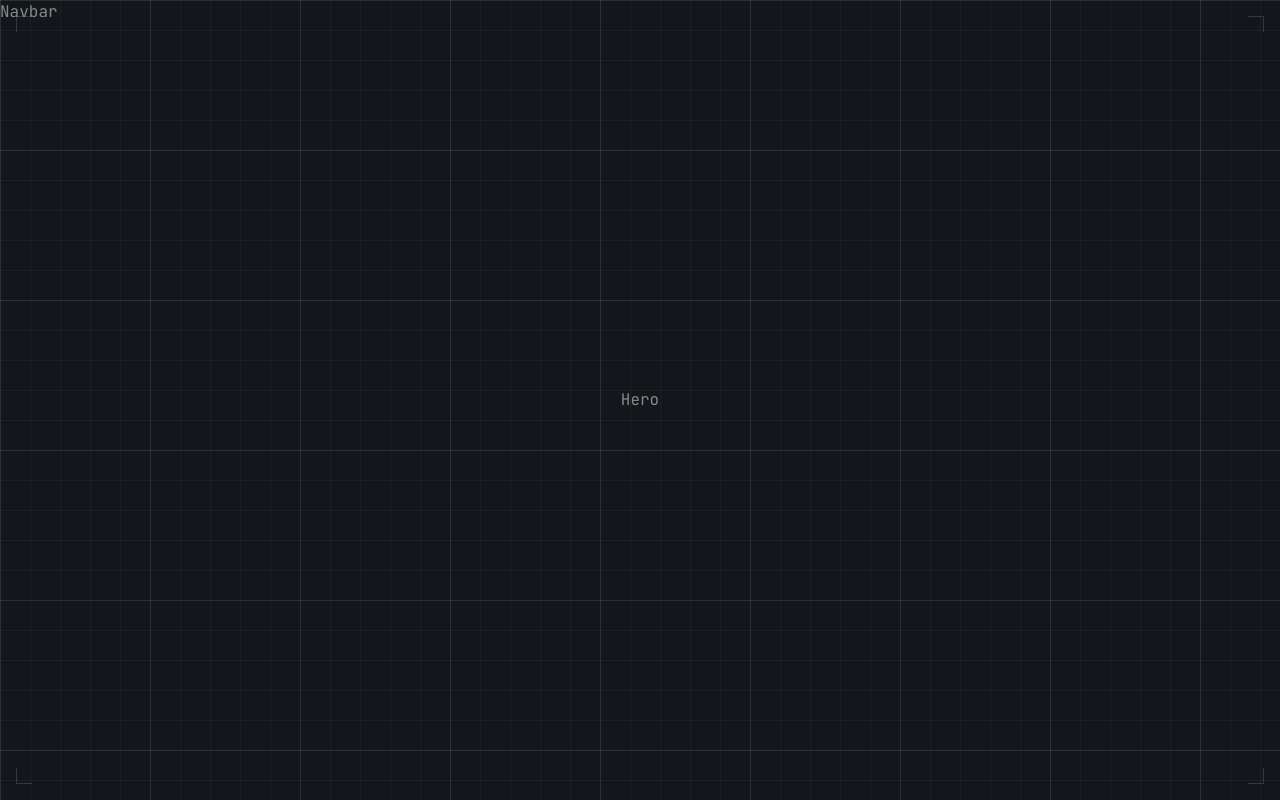
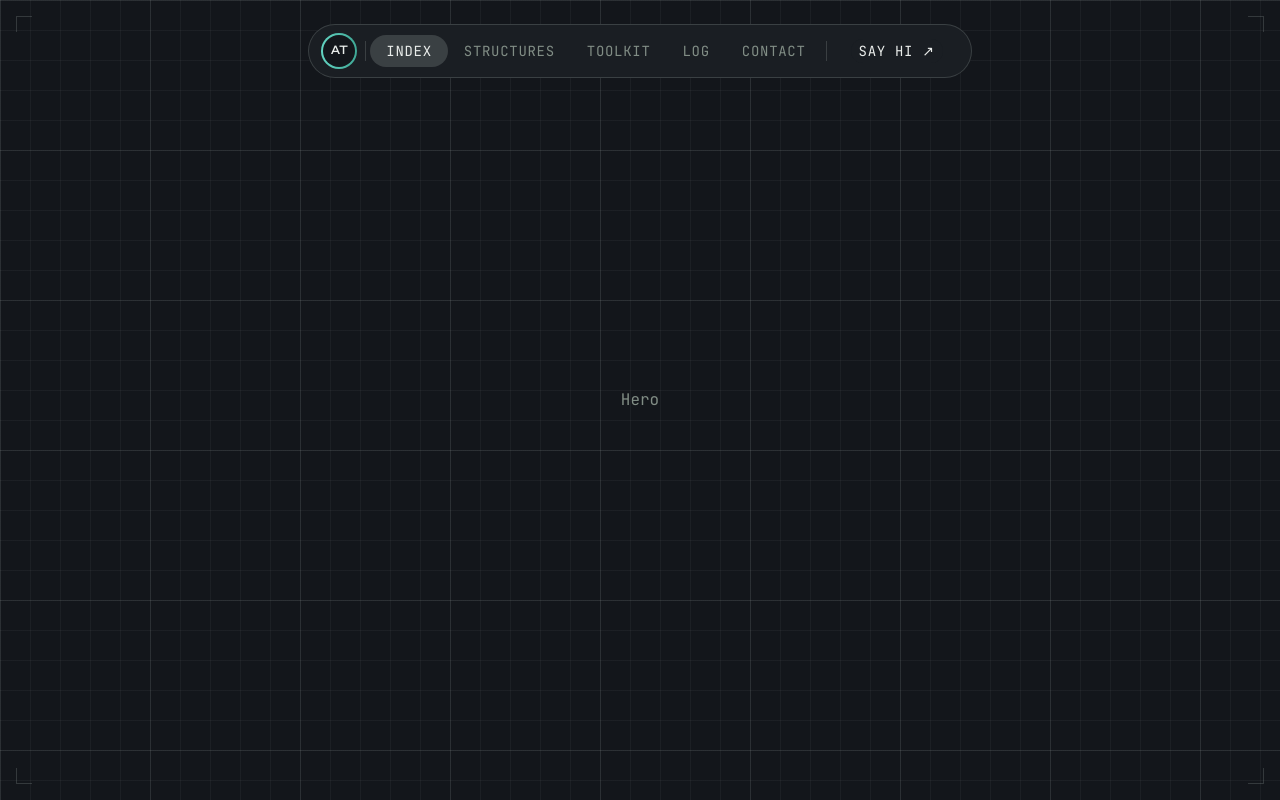
Before and after one commit to at350/personal-website, a React (Vite) app: page / in a window 1280 px wide. Shown: the top 800 px of the page. Built offline with nearby package versions, Linux system fonts and the light colour scheme.

Commit message:
feat: floating navbar with active section tracking + smooth scroll

```diff
--- a/src/components/Navbar.tsx
+++ b/src/components/Navbar.tsx
@@ -1,4 +1,71 @@
-// src/components/Navbar.tsx (stub)
+import { useEffect, useState } from 'react'
+import { scrollToId } from '../lib/smoothScroll'
+
+const LINKS: { label: string; id: string }[] = [
+  { label: 'Index', id: 'top' },
+  { label: 'Structures', id: 'structures' },
+  { label: 'Toolkit', id: 'toolkit' },
+  { label: 'Log', id: 'log' },
+  { label: 'Contact', id: 'contact' },
+]
+
 export default function Navbar() {
-  return <nav className="fixed inset-x-0 top-0 z-50 font-mono text-muted">Navbar</nav>
+  const [scrolled, setScrolled] = useState(false)
+  const [active, setActive] = useState('top')
+
+  useEffect(() => {
+    const onScroll = () => setScrolled(window.scrollY > 100)
+    onScroll()
+    window.addEventListener('scroll', onScroll, { passive: true })
+    return () => window.removeEventListener('scroll', onScroll)
+  }, [])
+
+  useEffect(() => {
+    const obs = new IntersectionObserver(
+      (entries) => {
+        entries.forEach((e) => { if (e.isIntersecting) setActive(e.target.id) })
+      },
+      { rootMargin: '-45% 0px -45% 0px' },
+    )
+    LINKS.forEach(({ id }) => {
+      const el = document.getElementById(id)
+      if (el) obs.observe(el)
+    })
+    return () => obs.disconnect()
+  }, [])
+
+  return (
+    <nav className="fixed inset-x-0 top-0 z-50 flex justify-center px-4 pt-4 md:pt-6">
+      <div className={`inline-flex items-center rounded-full border border-stroke bg-surface px-2 py-2 backdrop-blur-md transition-shadow ${scrolled ? 'shadow-md shadow-black/20' : ''}`}>
+        {/* logo node */}
+        <button onClick={() => scrollToId('top')} className="group relative mx-1 grid h-9 w-9 place-items-center transition-transform hover:scale-110" aria-label="Top">
+          <span className="accent-gradient absolute inset-0 rounded-full transition-transform duration-500 group-hover:[transform:rotate(-180deg)]" />
+          <span className="absolute inset-[2px] grid place-items-center rounded-full bg-bg font-display text-[13px]">AT</span>
+        </button>
+
+        <span className="mx-1 hidden h-5 w-px bg-stroke sm:block" />
+
+        {LINKS.map(({ label, id }) => (
+          <button
+            key={id}
+            onClick={() => scrollToId(id)}
+            className={`rounded-full px-3 py-1.5 font-mono text-xs uppercase tracking-wider transition-colors sm:px-4 sm:text-sm ${
+              active === id ? 'bg-stroke text-text-primary' : 'text-muted hover:bg-stroke hover:text-text-primary'
+            }`}
+          >
+            {label}
+          </button>
+        ))}
+
+        <span className="mx-1 hidden h-5 w-px bg-stroke sm:block" />
+
+        <button onClick={() => scrollToId('contact')} className="group relative mx-1 rounded-full px-3 py-1.5 sm:px-4">
+          <span className="gradient-ring absolute -inset-[2px] rounded-full opacity-0 transition-opacity group-hover:opacity-100" />
+          <span className="relative grid place-items-center rounded-full bg-surface px-2 py-0.5 font-mono text-xs uppercase tracking-wider backdrop-blur-md sm:text-sm">
+            Say hi ↗
+          </span>
+        </button>
+      </div>
+    </nav>
+  )
 }
```
